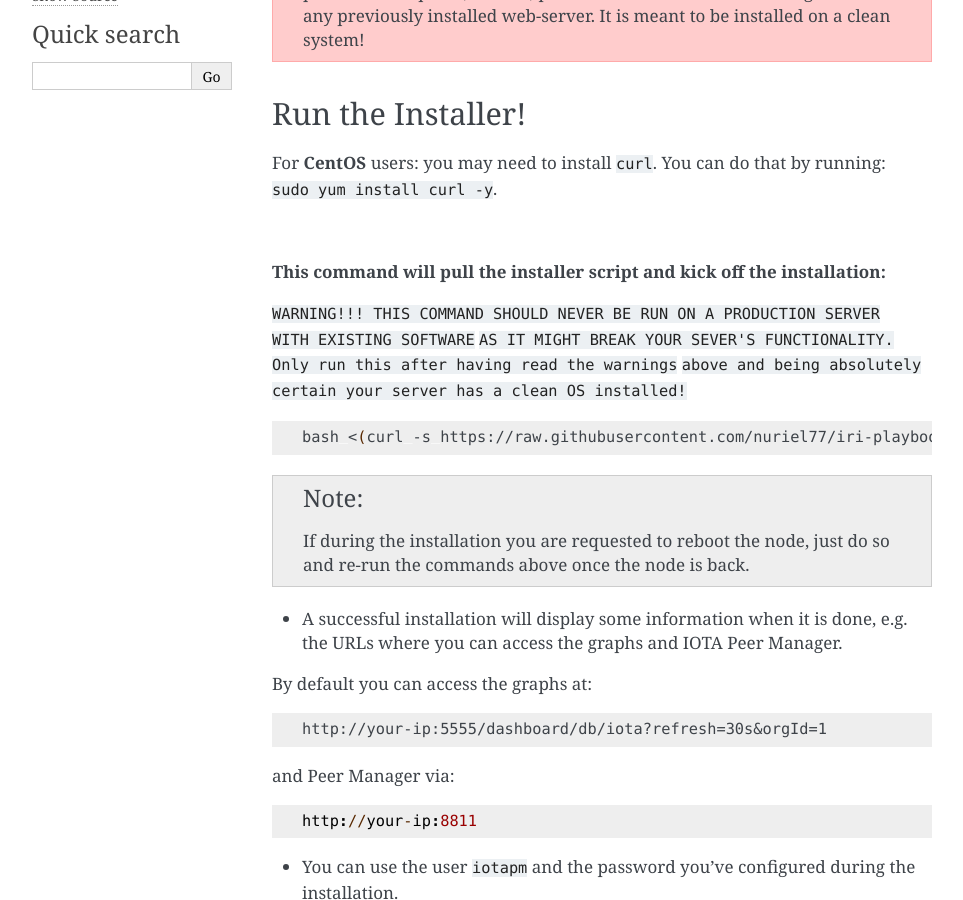
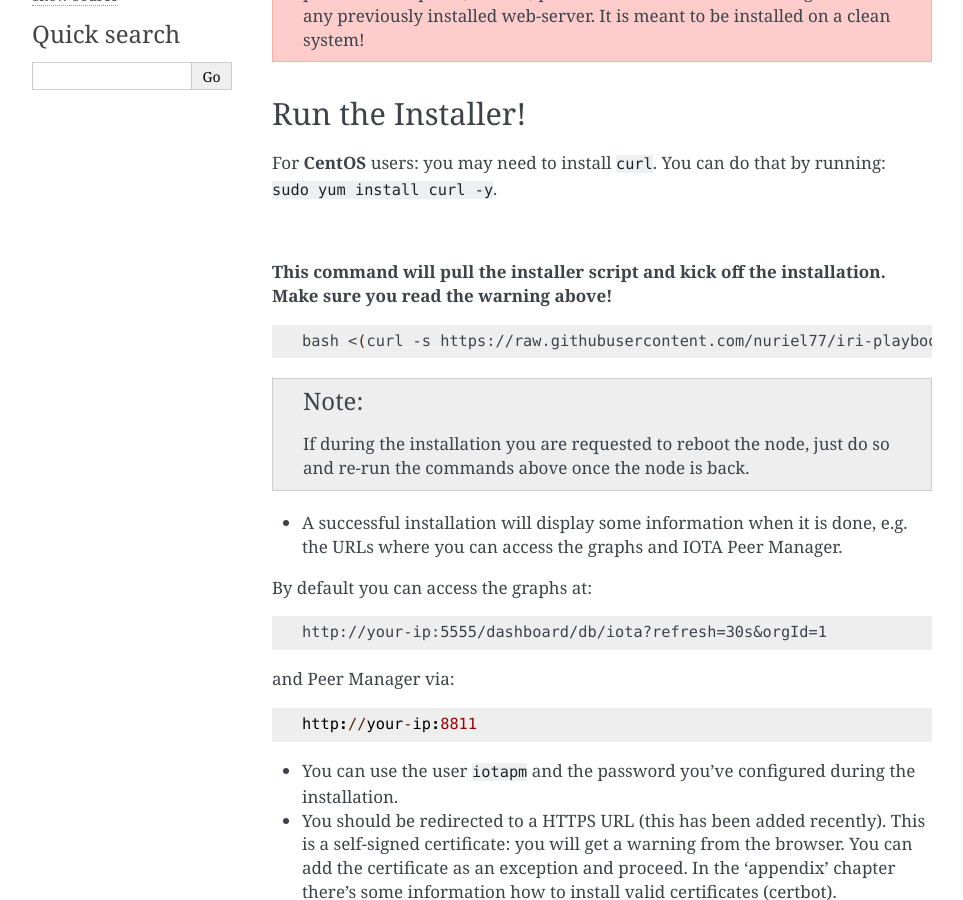
Before and after one commit to nuriel77/iri-playbook, a Sphinx documentation site: the page built from docs/getting-started-quickly.rst, in a window 1280 px wide and 900 px high, scrolled down 333 px. Shown: the whole window, without its empty margins (148-1111 px from the left). Built offline with Sphinx 7.4.7, drawn with Linux system fonts in a browser that asks for light colours.

Commit message:
Change the warning on the installer

```diff
--- a/docs/getting-started-quickly.rst
+++ b/docs/getting-started-quickly.rst
@@ -22,11 +22,7 @@
 
 |
 
-**This command will pull the installer script and kick off the installation:**
-
-``WARNING!!! THIS COMMAND SHOULD NEVER BE RUN ON A PRODUCTION SERVER WITH EXISTING SOFTWARE``
-``AS IT MIGHT BREAK YOUR SEVER'S FUNCTIONALITY. Only run this after having read the warnings``
-``above and being absolutely certain your server has a clean OS installed!``
+**This command will pull the installer script and kick off the installation. Make sure you read the warning above!**
 
 .. code:: bash
 
```
